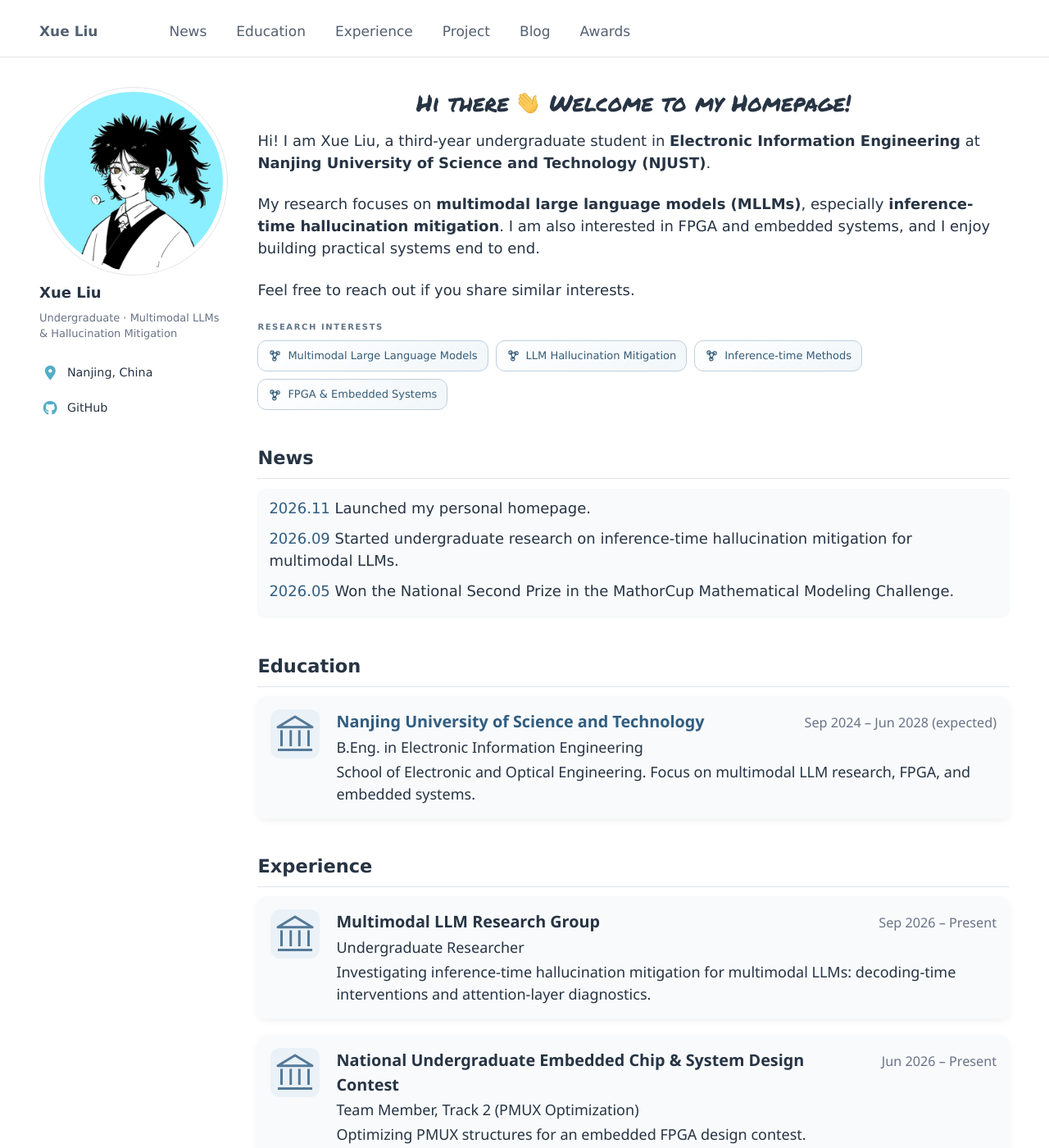
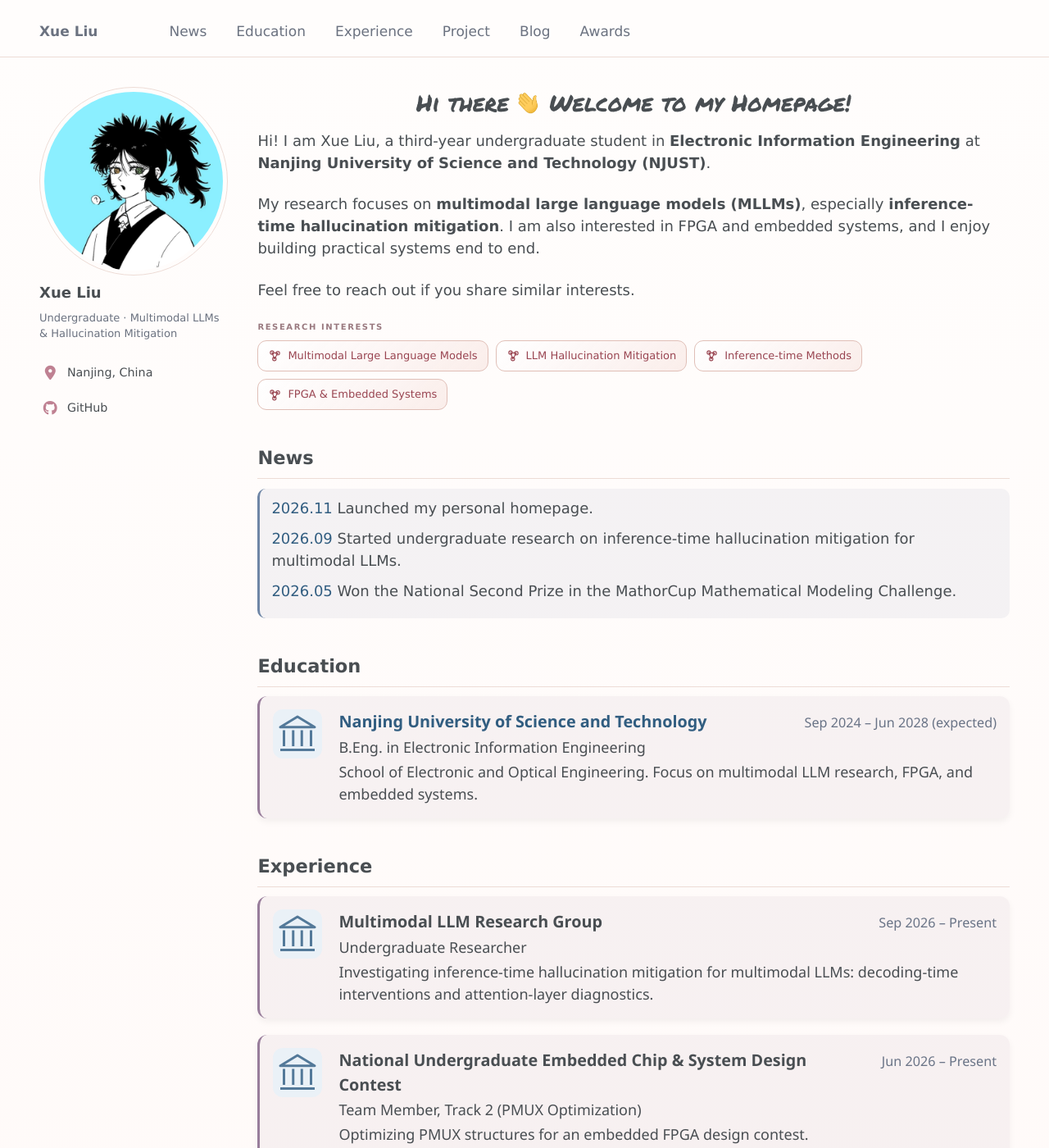
Before and after one commit to xueliu-llm/xueliu-llm.github.io, a Jekyll site: the page built from _pages/about.md, in a window 1280 px wide and 1400 px high. Shown: the whole window at 82% size. Built offline with Jekyll 4.4.1, drawn with Linux system fonts in a browser that asks for light colours.

Commit message:
Full selen-suyue morandi palette: rose accent, per-section colors, warm-white bg

```diff
--- a/assets/css/classic-home.css
+++ b/assets/css/classic-home.css
@@ -1,4 +1,4 @@
-/* Homepage layout with a clean white background and blue/slate palette. */
+/* Homepage layout: warm-white background with selen-suyue morandi palette. */
 @font-face {
   font-family: "Permanent Marker";
   src: url("../fonts/permanent-marker/permanent-marker.woff2") format("woff2");
@@ -7,29 +7,48 @@
   font-display: swap;
 }
 :root {
-  --home-ink: #273444;
-  --home-muted: #697386;
-  --home-accent: #52adc8;
-  --home-line: #e1e5e9;
-  --home-soft: #f7f9fb;
+  --home-ink: #494e52;
+  --home-muted: #6b7280;
+  --home-accent: #bf8192;
+  --home-line: #eddcd6;
+  --home-soft: #faf3f1;
+  --home-rose: #ca6f6f;
+  --home-rose-deep: #9a4652;
+  --home-wine: #8f1d2c;
+  --home-mist: #6f86a6;
+  --home-lilac: #987d9b;
+  --home-peach: #d88992;
 }
-body { color: var(--home-ink); background-color: #fff; isolation: isolate; }
+body {
+  color: var(--home-ink);
+  background: linear-gradient(180deg, rgba(255, 253, 252, .96), rgba(255, 247, 245, .92));
+  isolation: isolate;
+}
 body, h1, h2, h3, h4, h5, h6 {
   font-family: "Arial Rounded MT Bold", "Verdana", "Comic Sans MS", "Segoe Print", "Lucida Handwriting", "Apple Chancery", "Zapfino", sans-serif;
 }
 .masthead {
-  background: rgba(255, 255, 255, .88);
+  background: rgba(255, 253, 252, .9);
   -webkit-backdrop-filter: blur(10px);
   backdrop-filter: blur(10px);
 }
 .greedy-nav { background: transparent; }
-.page__content .news-box,
-.page__content .experience-card { background: rgba(247, 249, 251, .8); }
-.page__content .publication-card,
-.page__content .project-card { background: rgba(255, 255, 255, .82); }
+.page__content .news-box {
+  background: rgba(111, 134, 166, .08);
+  border-left: 3px solid var(--home-mist);
+}
+.page__content .experience-card {
+  background: rgba(152, 125, 155, .08);
+  border-left: 3px solid var(--home-lilac);
+}
+.page__content .project-card {
+  background: rgba(191, 129, 146, .07);
+  border-left: 3px solid var(--home-accent);
+}
+.page__content .publication-card { background: rgba(255, 253, 252, .82); }
 .page__content h1, .page__content h2, .page__content h3 { color: var(--home-ink); }
-a { color: #52adc8; }
-a:hover { color: #428aa0; }
+a { color: var(--home-rose-deep); }
+a:hover { color: var(--home-wine); }
 .page__content .main-heading {
   display: flex;
   flex-wrap: wrap;
@@ -60,23 +79,23 @@ a:hover { color: #428aa0; }
 .author__pronouns, .author__bio { color: var(--home-muted); }
 .author__avatar img { aspect-ratio: 1; object-fit: cover; object-position: 50% 85%; }
 .author__urls.social-icons i { color: var(--home-accent) !important; }
-.greedy-nav .visible-links a { color: #536071; }
+.greedy-nav .visible-links a { color: #6b7280; }
 .greedy-nav .visible-links a:hover { color: var(--home-accent); }
 .greedy-nav .visible-links a::before, .greedy-nav button { background-color: var(--home-accent); }
 .greedy-nav .hidden-links { border-color: var(--home-line); }
 .greedy-nav .hidden-links a:hover { background-color: var(--home-soft); }
 .btn.btn--inverse { color: var(--home-accent) !important; background-color: var(--home-soft); border-color: var(--home-line); }
-.btn.btn--inverse:hover { background-color: #e1e5e9; }
-.page__footer { color: var(--home-muted); background-color: rgba(247, 249, 251, .86); border-color: var(--home-line); }
-.page__footer a { color: var(--home-accent); }
-:focus-visible { outline-color: #7ca4c5; }
-::selection { color: var(--home-ink); background-color: #dce8f2; }
+.btn.btn--inverse:hover { background-color: #f0e2de; }
+.page__footer { color: var(--home-muted); background-color: rgba(250, 243, 241, .9); border-color: var(--home-line); }
+.page__footer a { color: var(--home-rose); }
+:focus-visible { outline-color: var(--home-accent); }
+::selection { color: var(--home-ink); background-color: #f2dcda; }
 
 .research-interests { margin: 24px 0 28px; }
-.research-caption { display: block; margin-bottom: 9px; color: #60768a; font-size: 10px; font-weight: 700; letter-spacing: .16em; text-transform: uppercase; }
+.research-caption { display: block; margin-bottom: 9px; color: #9a7a80; font-size: 10px; font-weight: 700; letter-spacing: .16em; text-transform: uppercase; }
 .research-tags { display: flex; flex-wrap: wrap; align-items: center; gap: 9px; }
 .research-tags svg { flex: 0 0 17px; width: 17px; height: 17px; fill: none; stroke: currentColor; stroke-width: 1.6; stroke-linecap: round; stroke-linejoin: round; }
-.research-topic { display: inline-flex; align-items: center; gap: 7px; padding: 9px 12px; border: 1px solid #bfcfdd; border-radius: 11px; color: #365c78; background: linear-gradient(135deg, #ffffffd9, #edf4f9c9); font-size: 13px; font-weight: 550; line-height: 1.4; white-space: nowrap; }
+.research-topic { display: inline-flex; align-items: center; gap: 7px; padding: 9px 12px; border: 1px solid #e0bfb7; border-radius: 11px; color: var(--home-rose-deep); background: linear-gradient(135deg, #ffffffd9, #f9e9e6c9); font-size: 13px; font-weight: 550; line-height: 1.4; white-space: nowrap; }
 @media (max-width: 600px) {
   .research-interests { margin: 20px 0 24px; }
   .research-tags { gap: 8px; }
@@ -91,9 +110,12 @@ a:hover { color: #428aa0; }
   gap: 12px;
   margin-bottom: 5px;
   padding: 7px 12px;
-  border-left: 3px solid #234864;
-  background: linear-gradient(90deg, rgba(255, 255, 255, .64), rgba(255, 255, 255, .12));
+  border-left: 3px solid var(--home-mist);
+  background: linear-gradient(90deg, rgba(255, 253, 252, .7), rgba(255, 247, 245, .15));
 }
+.award-list .award-row:nth-child(4n+2) { border-left-color: var(--home-lilac); }
+.award-list .award-row:nth-child(4n+3) { border-left-color: var(--home-accent); }
+.award-list .award-row:nth-child(4n+4) { border-left-color: var(--home-peach); }
 .award-date { color: var(--home-muted); font-size: 13px; font-weight: 700; letter-spacing: .02em; }
 .award-date time { white-space: nowrap; }
 .award-details { min-width: 0; }
```
